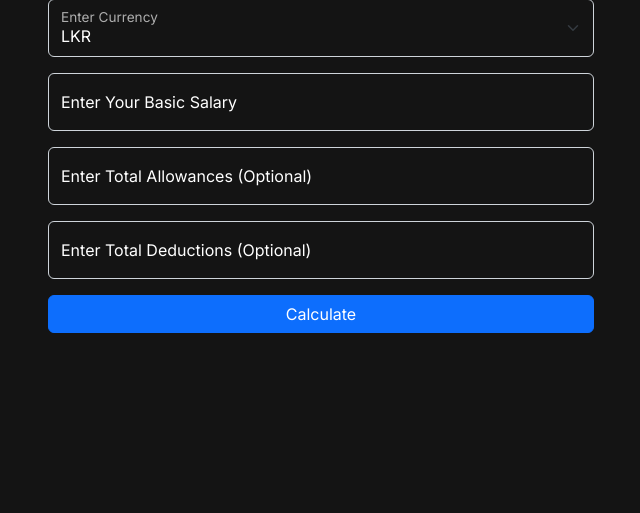
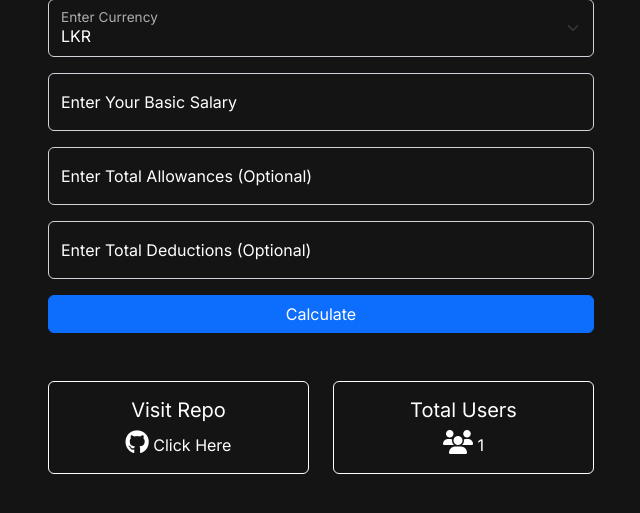
Before and after one commit to danulawa/salcal-v2, a Flask app: page / in a window 1280 px wide. Shown: the part 81-594 px from the top of the page, without its empty margins (319-959 px from the left). Run offline with Flask 3, Linux system fonts and the light colour scheme; some libraries are stand-ins or nearby versions.

Commit message:
stat and info ui fix

```diff
--- a/app.py
+++ b/app.py
@@ -1,4 +1,6 @@
 from flask import Flask, render_template, request, session
+import os
+from datetime import timedelta, datetime, timezone
 
 import extract_gbp
 import extract_usd
@@ -10,10 +12,14 @@ unique_visitors = set()
 
 app = Flask(__name__)
 app.secret_key = 'your_secret_key'
+app.permanent_session_lifetime = timedelta(seconds=30)
 
 
 @app.route('/', methods=['GET', 'POST'])
 def home():
+
+    now = datetime.now()
+    session['last_activity'] = now
 
     if request.method == 'POST':
         basic_salary = request.form['basic_salary']
@@ -188,6 +194,15 @@ def home():
                                epf_etf_amount=epf_etf_amount,
                                total_visitors=total_visitors)
 
+    # Check session timeout
+    now = datetime.now()
+
+    if 'last_activity' in session and (now - session['last_activity']).seconds > app.permanent_session_lifetime.seconds:
+        session.clear()
+
+    # Update last activity time
+    session['last_activity'] = now.replace(tzinfo=timezone.utc)
+
     # Get the visitor's IP address
     ip_address = request.remote_addr
 
--- a/static/css/styles.css
+++ b/static/css/styles.css
@@ -28,10 +28,19 @@
     width: 100%!important;
 }
 
-/* input:-webkit-autofill,
-input:-webkit-autofill:hover,
-input:-webkit-autofill:focus,
-input:-webkit-autofill:active{
-    box-shadow: 0 0 0 30px var(--scroll-bar-color-1) inset !important;
-    -webkit-text-fill-color: white;
-} */
+.github-link{
+    text-decoration: none!important;
+    color: #fff!important;
+}
+
+.github-link:hover{
+    color: #005eda!important;
+}
+
+.white-border{
+    border: 1px solid #fff!important;
+}
+
+.icon-size{
+    font-size: 1.5rem!important;
+}
--- a/templates/index.html
+++ b/templates/index.html
@@ -19,6 +19,9 @@
     <link rel="preconnect" href="https://fonts.gstatic.com" crossorigin>
     <link href="https://fonts.googleapis.com/css2?family=Inter:wght@200;400&display=swap" rel="stylesheet">
 
+    <!-- Font Awesome  -->
+    <script src="https://kit.fontawesome.com/128408ba4a.js" crossorigin="anonymous"></script>
+
   </head>
 
   <body class="bg-dark text-white body-style">
@@ -29,15 +32,15 @@
 
           <h1 class="mb-3 text-center">Salary Calculator</h1>
 
-          <form class="mb-3" method="POST" action="{{ url_for('home') }}">
+          <form class="mb-5" method="POST" action="{{ url_for('home') }}">
 
             <div class="form-floating mb-3">
               <select class="form-select form-control bg-dark text-white" id="pegged-currency" name="currency" placeholder=" " aria-describedby="basic-addon3">
-                <option value="LKR" {{ 'selected' if request.form['pegged_currency'] == 'LKR' }}>LKR</option>
-                <option value="USD" {{ 'selected' if request.form['pegged_currency'] == 'USD' }}>USD</option>
-                <option value="GBP" {{ 'selected' if request.form['pegged_currency'] == 'GBP' }}>GBP</option>
-                <option value="AUD" {{ 'selected' if request.form['pegged_currency'] == 'AUD' }}>AUD</option>
-                <option value="EUR" {{ 'selected' if request.form['pegged_currency'] == 'EUR' }}>EUR</option>
+                <option value="LKR" {% if currency == 'LKR' %} selected {% endif %}>LKR</option>
+                <option value="USD" {% if currency == 'USD' %} selected {% endif %}>USD</option>
+                <option value="GBP" {% if currency == 'GBP' %} selected {% endif %}>GBP</option>
+                <option value="AUD" {% if currency == 'AUD' %} selected {% endif %}>AUD</option>
+                <option value="EUR" {% if currency == 'EUR' %} selected {% endif %}>EUR</option>
               </select>
               <label for="pegged-currency">Enter Currency</label>
             </div>
@@ -61,16 +64,34 @@
 
           </form>
 
-          <!-- <p class = 'text-center mb-5'>
-            Visit <a href="https://github.com/danulawa/salcal-v2" target="_blank"> GitHub Repo</a>
-          </p>
+          <div class="row mt-3">
 
-          {% if total_visitors %}
-          <div class="form-floating">
-            <input disabled type="text" class="form-control bg-dark bg-green text-white" id="total-visitors" name="total_visitors" aria-describedby="basic-addon3" value="{{ total_visitors }}">
-            <label for="total-visitors"><centre>Total Visitors</centre></label>
+            <div class="col">
+
+              <div class="card custom-card bg-dark text-white text-center white-border">
+                <div class="card-body">
+                  <h5 class="card-title">Visit Repo</h5>
+                  <p class="card-text">
+                    <a  href="https://github.com/danulawa/salcal-v2" class="github-link" target="_blank">
+                    <i class="fa-brands fa-github icon-size"></i> Click Here</a>
+                  </p>
+                </div>
+              </div>
+
+            </div>
+
+            <div class="col">
+
+              <div class="card custom-card bg-dark text-white text-center white-border">
+                <div class="card-body">
+                  <h5 class="card-title">Total Users</h5>
+                  <p class="card-text"><i class="fa-solid fa-users icon-size"></i> {{ total_visitors }}</p>
+                </div>
+              </div>
+
+            </div>
+
           </div>
-          {% endif %} -->
 
         </div>
       </div>
```
Also changed, not shown: templates/output.html (+27 -9 lines).
